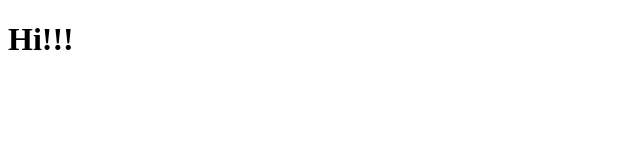
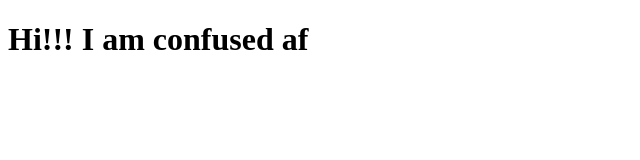
Before and after one commit to BeastMasterGrinder/coursera-test, a plain HTML site: page site/index.html in a window 1280 px wide. Shown: the whole page, without its empty margins (0-640 px from the left). Drawn offline with Linux system fonts and the light colour scheme.

Commit message:
Small addition to our page content.

```diff
--- a/site/index.html
+++ b/site/index.html
@@ -4,6 +4,6 @@
 	<title>Hello World</title>
 </head>
 <body>
-<h1>Hi!!!</h1>
+<h1>Hi!!! I am confused af</h1>
 </body>
 </html>
```
